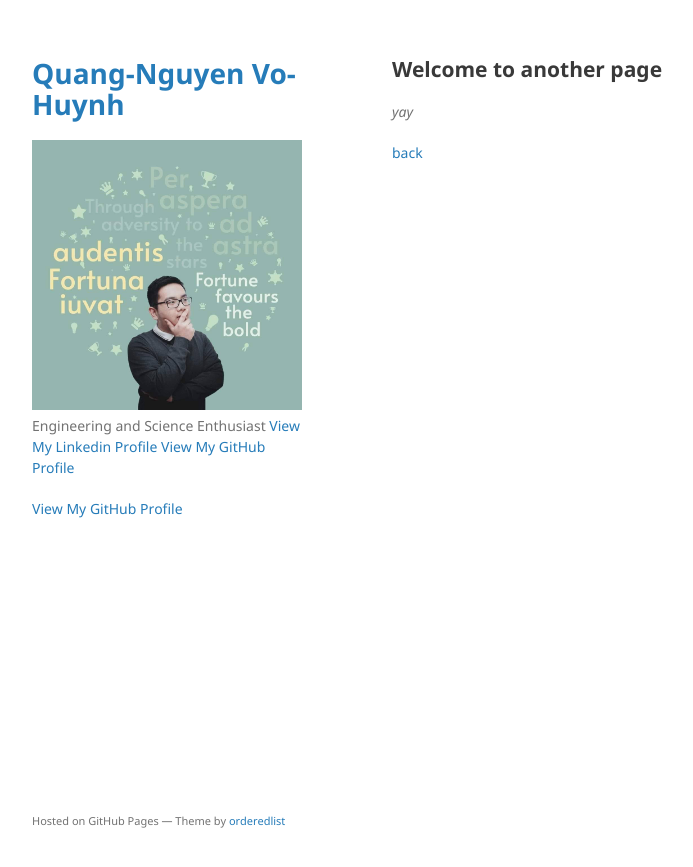
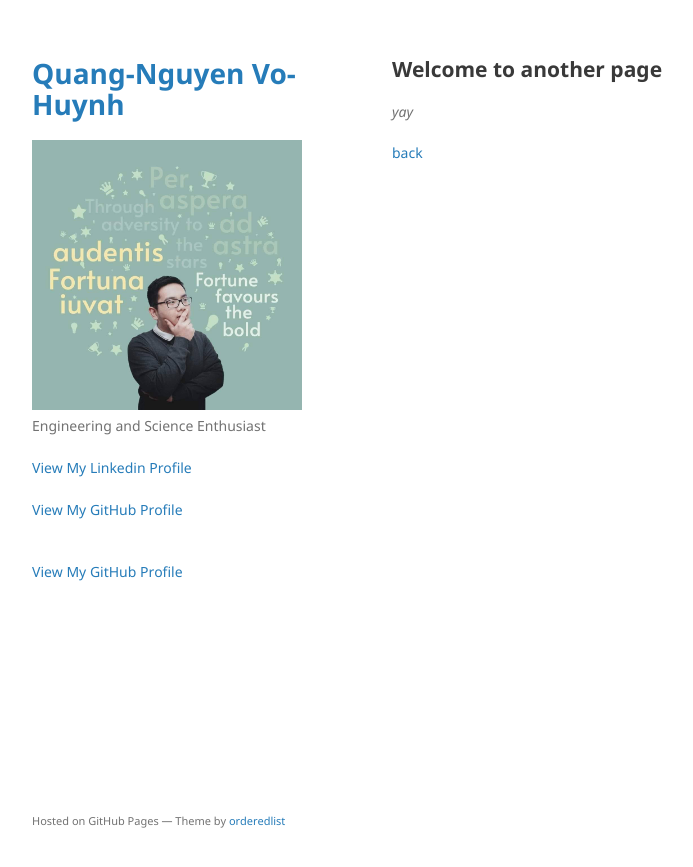
Before and after one commit to vohuynhquangnguyen/vohuynhquangnguyen.github.io, a Jekyll site: the page built from another-page.md, in a window 1280 px wide. Shown: the top 867 px of the page, without its empty margins (178-871 px from the left). Built offline with Jekyll 4.4.1, drawn with Linux system fonts in a browser that asks for light colours; our own code applies the rules of GitHub Pages for plain Markdown files.

```diff
--- a/_config.yml
+++ b/_config.yml
@@ -2,7 +2,10 @@ title: Quang-Nguyen Vo-Huynh
 logo: "/assets/img/logo.png"
 description:
   Engineering and Science Enthusiast
+  <br></br>
   <a href = 'https://www.linkedin.com/in/quangnguyen-vohuynh/'>View My Linkedin Profile</a>
+  <br></br>
   <a href = 'https://github.com/vohuynhquangnguyen'>View My GitHub Profile</a>
+  <br></br>
 google_analytics:
 theme: jekyll-theme-minimal
```
